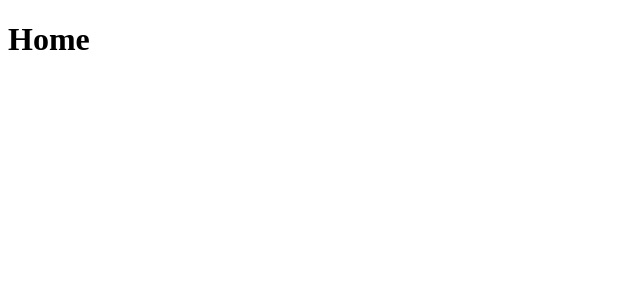
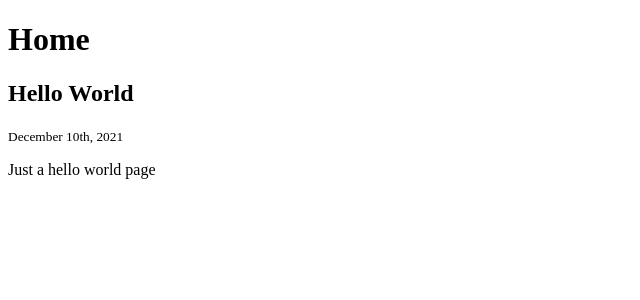
Before and after one commit to huyng12/blog, a Next.js app: page / in a window 1280 px wide. Shown: the top 300 px of the page, without its empty margins (0-640 px from the left). Built offline with nearby package versions, Linux system fonts and the light colour scheme.

Commit message:
Add content manager

```diff
--- /dev/null
+++ b/components/content-manager/index.ts
@@ -0,0 +1,58 @@
+import fs from "fs";
+import matter from "gray-matter";
+import path from "path";
+
+export interface Meta {
+	title: string;
+	summary: string;
+	tags: string[];
+	postedAt: string;
+}
+
+export interface Post {
+	slug: string;
+	meta: Meta;
+	content: string;
+}
+
+interface ContentManagerGeneric {
+	getPosts: () => Post[];
+	getPostBySlug: (slug: string) => Post;
+}
+
+class ContentManager implements ContentManagerGeneric {
+	root: string;
+	constructor() {
+		this.root = path.resolve("posts");
+	}
+
+	getSlugs(): string[] {
+		return fs
+			.readdirSync(this.root)
+			.map((filename) => filename.split(".")[0]);
+	}
+
+	getMdx(slug: string): string {
+		return fs.readFileSync(path.join(this.root, `${slug}.mdx`), "utf-8");
+	}
+
+	parse(mdx: string): Omit<Post, "slug"> {
+		const { data: meta, content } = matter(mdx);
+		return {
+			content,
+			meta: meta as Meta,
+		};
+	}
+
+	getPostBySlug(slug: string): Post {
+		const mdx = this.getMdx(slug);
+		return { slug, ...this.parse(mdx) };
+	}
+
+	getPosts(): Post[] {
+		const slugs = this.getSlugs();
+		return slugs.map((slug) => this.getPostBySlug(slug));
+	}
+}
+
+export const contentManager = new ContentManager();
--- a/package.json
+++ b/package.json
@@ -20,6 +20,7 @@
 		"@types/react": "17.0.37",
 		"eslint": "8.4.1",
 		"eslint-config-next": "12.0.7",
+		"gray-matter": "^4.0.3",
 		"typescript": "4.5.3"
 	}
 }
--- a/pages/index.tsx
+++ b/pages/index.tsx
@@ -1,9 +1,27 @@
+import { contentManager, Post } from "content-manager";
+import { GetStaticProps } from "next";
 import { Page } from "page/page";
 
-export default function Home() {
+interface Props {
+	posts: Post[];
+}
+
+export default function Home(props: Props) {
 	return (
 		<Page>
 			<h1>Home</h1>
+			{props.posts.map((post) => (
+				<article key={`post-${post.slug}`}>
+					<h2>{post.meta.title}</h2>
+					<small>{post.meta.postedAt}</small>
+					<p>{post.meta.summary}</p>
+				</article>
+			))}
 		</Page>
 	);
 }
+
+export const getStaticProps: GetStaticProps = async () => {
+	const posts = contentManager.getPosts();
+	return { props: { posts } };
+};
--- /dev/null
+++ b/posts/hello-world.mdx
@@ -0,0 +1,10 @@
+---
+title: Hello World
+summary: Just a hello world page
+tags: []
+postedAt: "December 10th, 2021"
+---
+
+## Hello world
+
+Welcome to my blog 👋
```
Also changed, not shown: 1 other file (tests, documents, lock files or other folders).
